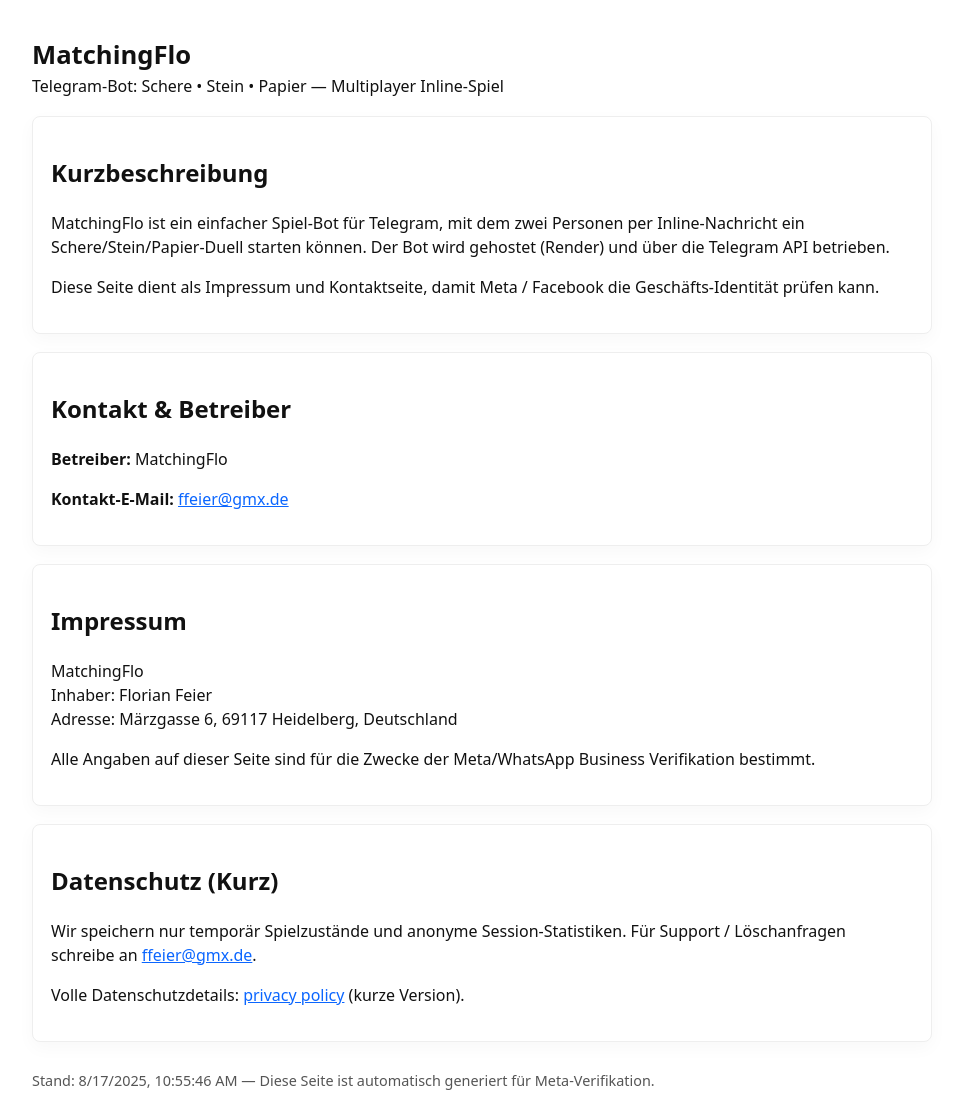
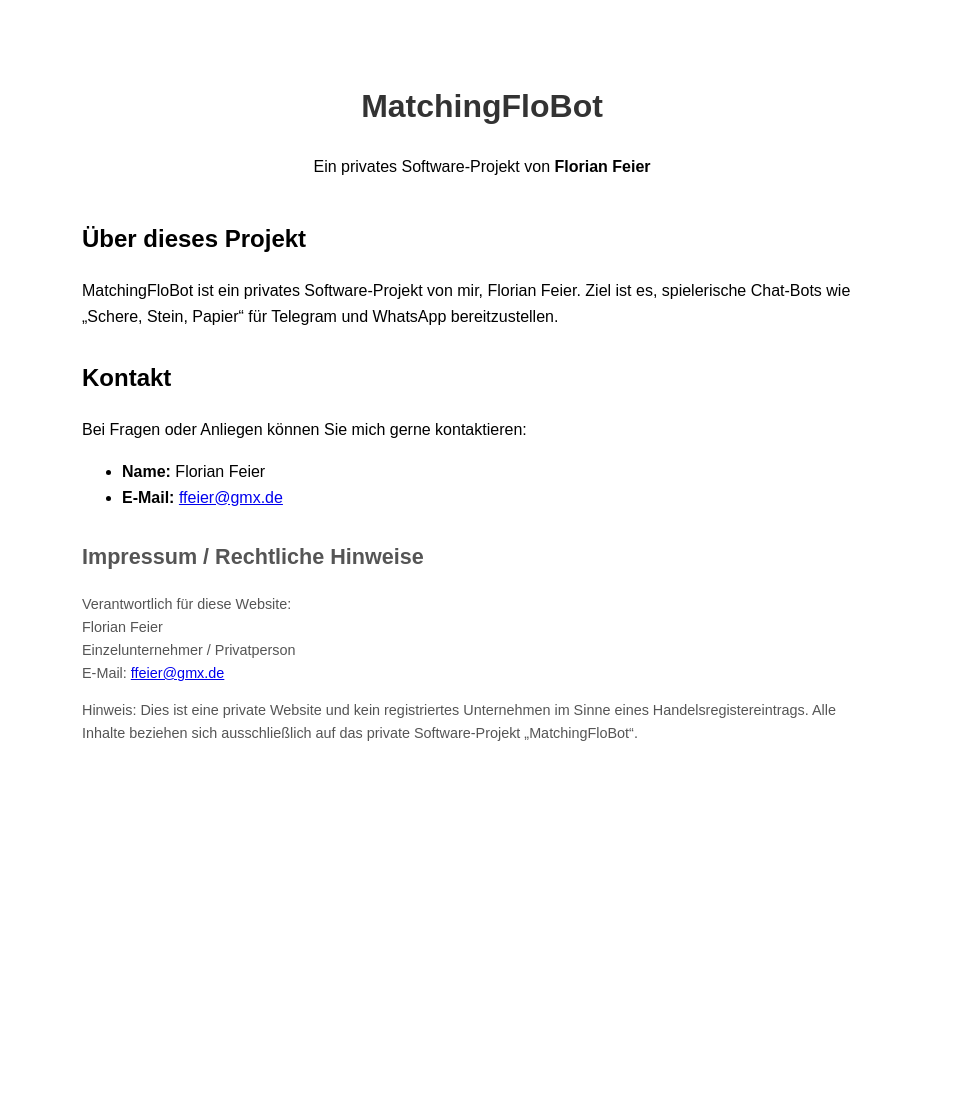
Before and after one commit to homers8/matchingflobot-site, a plain HTML site: page index.html in a window 1280 px wide. Shown: the whole page, without its empty margins (158-1121 px from the left). After the commit the page ends 835 px from the top, so only its background shows below. Drawn offline with Linux system fonts and the light colour scheme.

Commit message:
Update index.html

```diff
--- a/index.html
+++ b/index.html
@@ -1,58 +1,71 @@
-<!doctype html>
+<!DOCTYPE html>
 <html lang="de">
 <head>
-  <meta charset="utf-8" />
-  <meta name="viewport" content="width=device-width,initial-scale=1" />
-  <title>MatchingFlo — Telegram Spielbot</title>
-  <meta name="description" content="MatchingFlo — ein kleines Schere/Stein/Papier Spiel als Telegram-Bot. Kontakt und Impressum." />
+  <meta charset="UTF-8">
+  <meta name="viewport" content="width=device-width, initial-scale=1.0">
+  <title>Florian Feier – MatchingFloBot</title>
   <style>
-    body{font-family:system-ui,Segoe UI,Roboto,Arial;max-width:900px;margin:36px auto;color:#111;line-height:1.5;padding:0 18px}
-    header{display:flex;gap:16px;align-items:center}
-    img.logo{width:72px;height:72px;border-radius:12px;object-fit:cover}
-    h1{margin:0;font-size:1.6rem}
-    .card{background:#fff;border:1px solid #eee;padding:18px;border-radius:8px;margin-top:18px;box-shadow:0 6px 18px rgba(0,0,0,0.03)}
-    footer{margin-top:28px;font-size:0.9rem;color:#555}
-    a{color:#0b66ff}
+    body {
+      font-family: Arial, sans-serif;
+      line-height: 1.6;
+      max-width: 800px;
+      margin: 40px auto;
+      padding: 20px;
+    }
+    header {
+      text-align: center;
+      margin-bottom: 40px;
+    }
+    h1 {
+      color: #333;
+    }
+    section {
+      margin-bottom: 30px;
+    }
+    .impressum {
+      font-size: 0.9em;
+      color: #555;
+    }
   </style>
 </head>
 <body>
   <header>
-    <img class="logo" src="logo.png" alt="MatchingFlo Logo" onerror="this.style.display='none'">
-    <div>
-      <h1>MatchingFlo</h1>
-      <div>Telegram-Bot: Schere • Stein • Papier — Multiplayer Inline-Spiel</div>
-    </div>
+    <h1>MatchingFloBot</h1>
+    <p>Ein privates Software-Projekt von <strong>Florian Feier</strong></p>
   </header>
 
-  <section class="card">
-    <h2>Kurzbeschreibung</h2>
-    <p>MatchingFlo ist ein einfacher Spiel-Bot für Telegram, mit dem zwei Personen per Inline-Nachricht ein Schere/Stein/Papier-Duell starten können. Der Bot wird gehostet (Render) und über die Telegram API betrieben.</p>
-    <p>Diese Seite dient als Impressum und Kontaktseite, damit Meta / Facebook die Geschäfts-Identität prüfen kann.</p>
+  <section>
+    <h2>Über dieses Projekt</h2>
+    <p>
+      MatchingFloBot ist ein privates Software-Projekt von mir, Florian Feier.
+      Ziel ist es, spielerische Chat-Bots wie „Schere, Stein, Papier“ für
+      Telegram und WhatsApp bereitzustellen.
+    </p>
   </section>
 
-  <section class="card">
-    <h2>Kontakt & Betreiber</h2>
-    <p><strong>Betreiber:</strong> MatchingFlo</p>
-    <p><strong>Kontakt-E-Mail:</strong> <a href="mailto:ffeier@gmx.de">ffeier@gmx.de</a> </p>
+  <section>
+    <h2>Kontakt</h2>
+    <p>
+      Bei Fragen oder Anliegen können Sie mich gerne kontaktieren:
+    </p>
+    <ul>
+      <li><strong>Name:</strong> Florian Feier</li>
+      <li><strong>E-Mail:</strong> <a href="mailto:ffeier@gmx.de">ffeier@gmx.de</a></li>
+    </ul>
   </section>
 
-  <section class="card">
-    <h2>Impressum</h2>
-    <p>MatchingFlo<br>
-    Inhaber: Florian Feier<br>
-    Adresse: Märzgasse 6, 69117 Heidelberg, Deutschland</p>
-    <p>Alle Angaben auf dieser Seite sind für die Zwecke der Meta/WhatsApp Business Verifikation bestimmt.</p>
+  <section class="impressum">
+    <h2>Impressum / Rechtliche Hinweise</h2>
+    <p>
+      Verantwortlich für diese Website:
+      <br>Florian Feier
+      <br>Einzelunternehmer / Privatperson
+      <br>E-Mail: <a href="mailto:ffeier@gmx.de">ffeier@gmx.de</a>
+    </p>
+    <p>
+      Hinweis: Dies ist eine private Website und kein registriertes Unternehmen im Sinne eines Handelsregistereintrags.
+      Alle Inhalte beziehen sich ausschließlich auf das private Software-Projekt „MatchingFloBot“.
+    </p>
   </section>
-
-  <section class="card">
-    <h2>Datenschutz (Kurz)</h2>
-    <p>Wir speichern nur temporär Spielzustände und anonyme Session-Statistiken. Für Support / Löschanfragen schreibe an <a href="mailto:ffeier@gmx.de">ffeier@gmx.de</a>.</p>
-    <p>Volle Datenschutzdetails: <a href="privacy.html">privacy policy</a> (kurze Version).</p>
-  </section>
-
-  <footer>
-    <p>Stand: <span id="now"></span> — Diese Seite ist automatisch generiert für Meta-Verifikation.</p>
-    <script>document.getElementById('now').innerText = new Date().toLocaleString();</script>
-  </footer>
 </body>
 </html>
```
